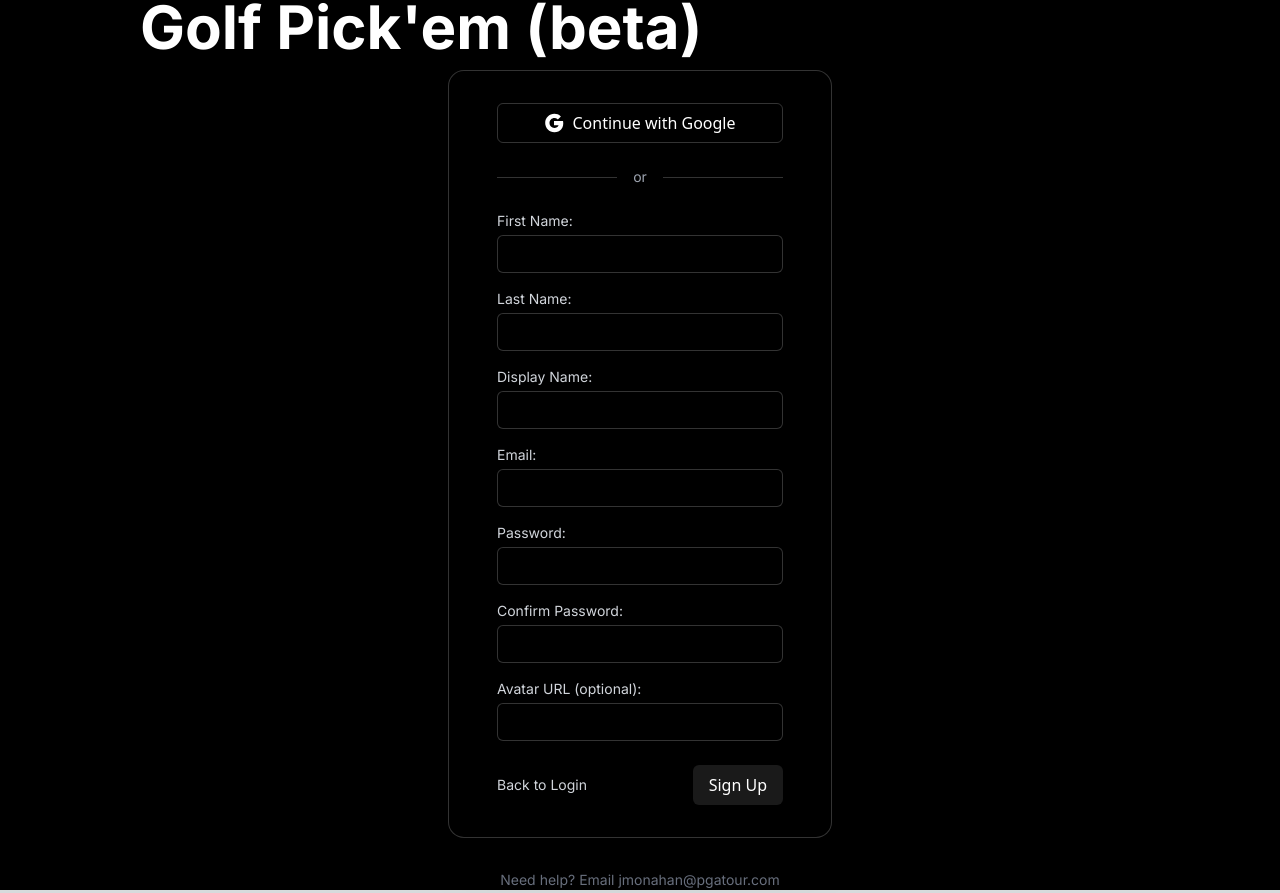
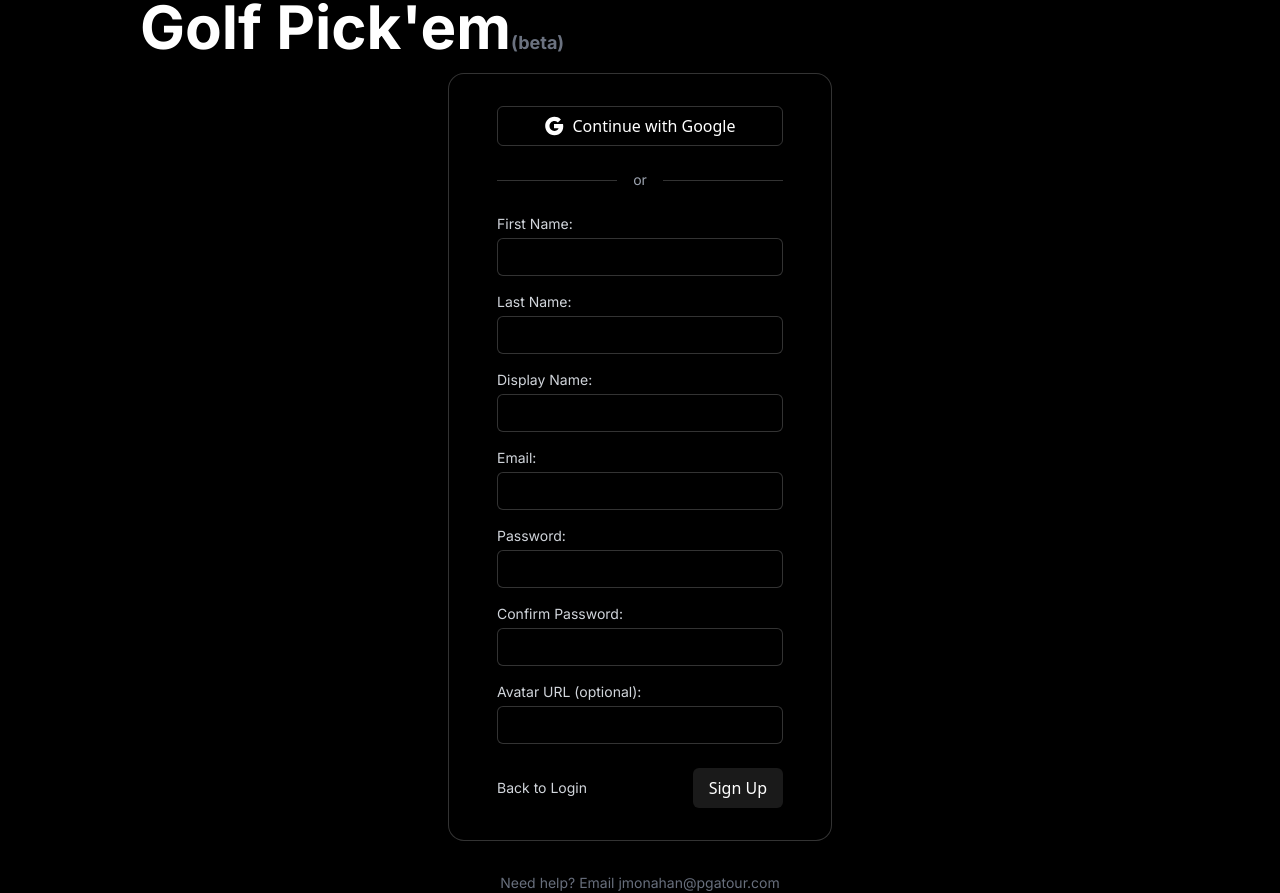
Before and after one commit to timothymhowe/golf-fantasy-frontend, a Next.js app: page /signup in a window 1280 px wide. Built offline with nearby package versions, Linux system fonts and the light colour scheme; no server answers.

Commit message:
perf(layout): :zap: accessibility changes to contrast, labeling, etc

```diff
--- a/src/app/login/page.js
+++ b/src/app/login/page.js
@@ -23,8 +23,8 @@ const LoginPage = () => {
   return (
     <div className="min-h-screen bg-black flex flex-col items-center justify-center px-6">
       <div className="w-full max-w-[1000px] flex flex-col mb-4">
-        <h1 className="text-white text-6xl font-bold leading-[0.9]">
-          Golf Pick&apos;em (beta)
+      <h1 className="text-white text-6xl font-bold leading-[0.9]">
+          Golf Pick&apos;em<span className="text-lg text-gray-500">(beta)</span>
         </h1>
       </div>
 
--- a/src/app/signup/page.js
+++ b/src/app/signup/page.js
@@ -7,7 +7,7 @@ const SignUpPage = () => {
     <div className="min-h-screen bg-black flex flex-col items-center justify-center px-6">
       <div className="w-full max-w-[1000px] flex flex-col mb-4">
         <h1 className="text-white text-6xl font-bold leading-[0.9]">
-          Golf Pick&apos;em (beta)
+          Golf Pick&apos;em<span className="text-lg text-gray-500">(beta)</span>
         </h1>
       </div>
 
```
